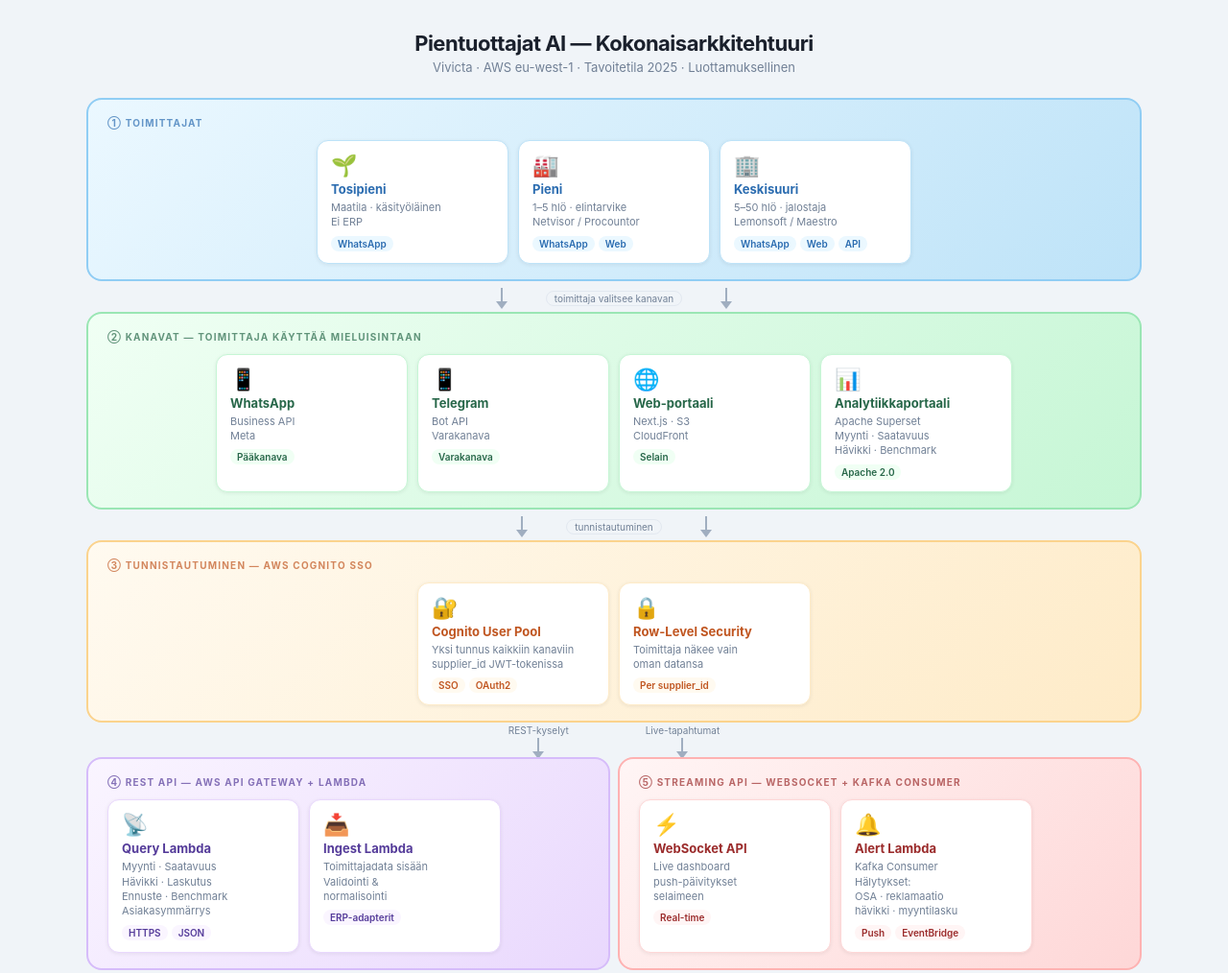
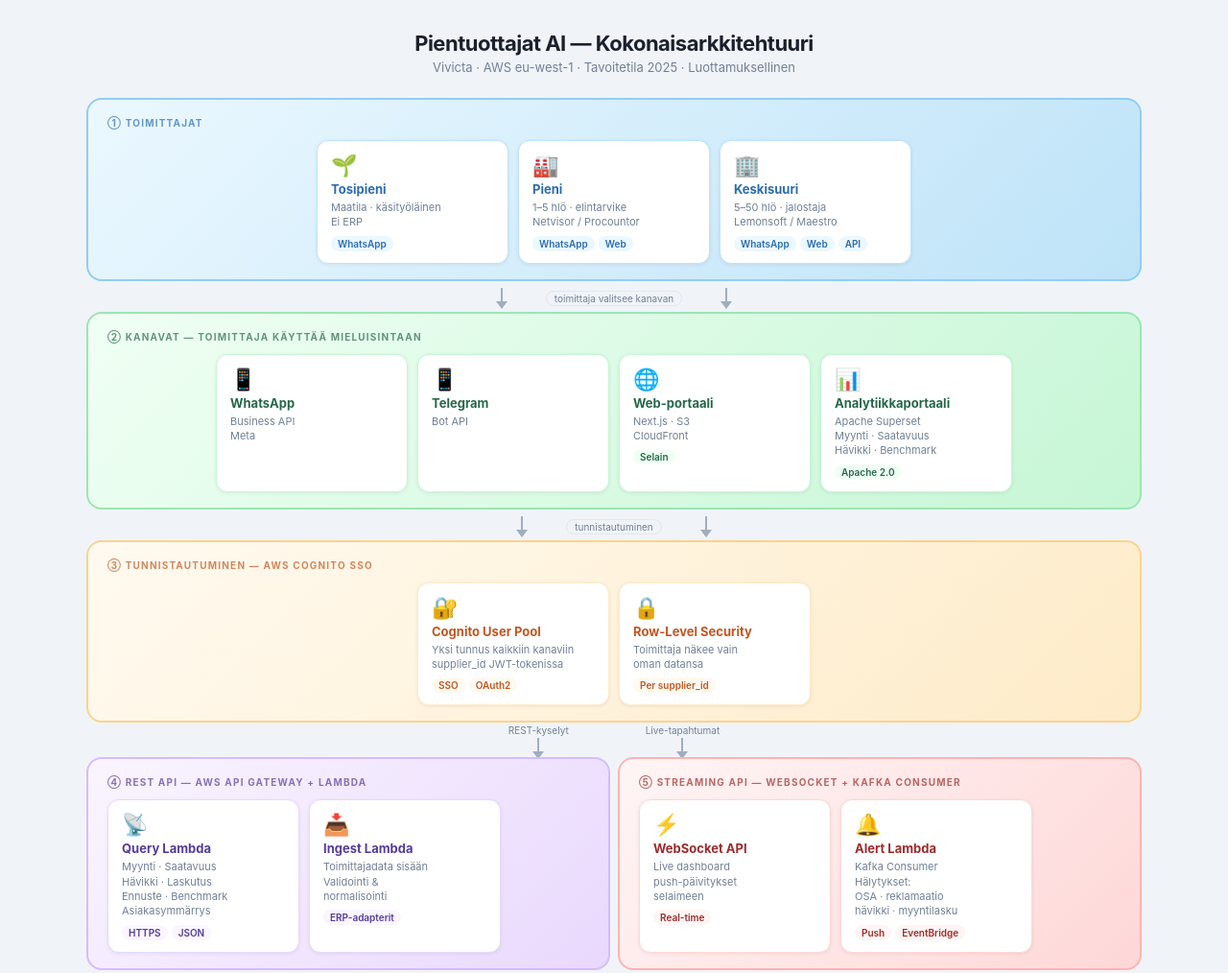
Before and after one commit to sivonsam/pientuottajat_AI, a plain HTML site: page docs/diagrams/architecture-visual.html in a window 1280 px wide. Shown: the top 1014 px of the page at 96% size. Drawn offline with Linux system fonts and the light colour scheme.

Commit message:
docs: remove channel role labels (pääkanava/varakanava)
Co-authored-by: Copilot <223556219+Copilot@users.noreply.github.com>

```diff
--- a/docs/diagrams/architecture-visual.html
+++ b/docs/diagrams/architecture-visual.html
@@ -257,13 +257,13 @@
         <div class="card-icon">📱</div>
         <div class="card-title">WhatsApp</div>
         <div class="card-sub">Business API<br>Meta</div>
-        <div class="card-tags"><span class="tag tag-green">Pääkanava</span></div>
+        <div class="card-tags"></div>
       </div>
       <div class="card">
         <div class="card-icon">📱</div>
         <div class="card-title">Telegram</div>
-        <div class="card-sub">Bot API<br>Varakanava</div>
-        <div class="card-tags"><span class="tag tag-green">Varakanava</span></div>
+        <div class="card-sub">Bot API</div>
+        <div class="card-tags"></div>
       </div>
       <div class="card">
         <div class="card-icon">🌐</div>
```
